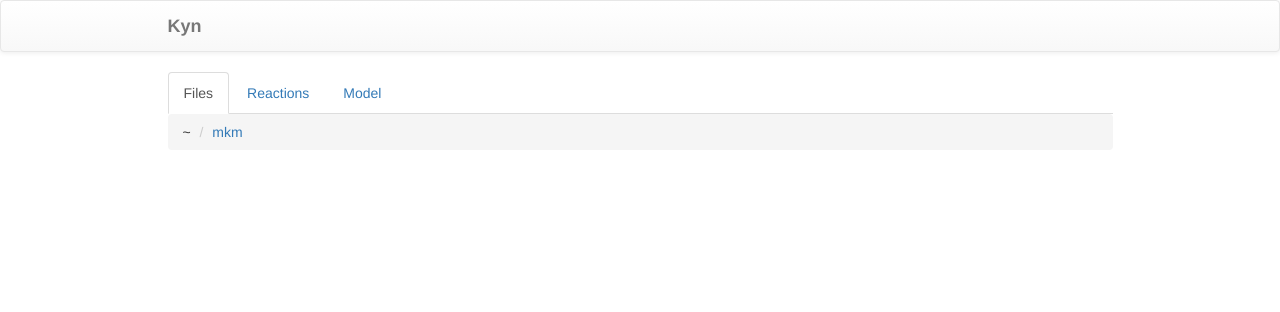
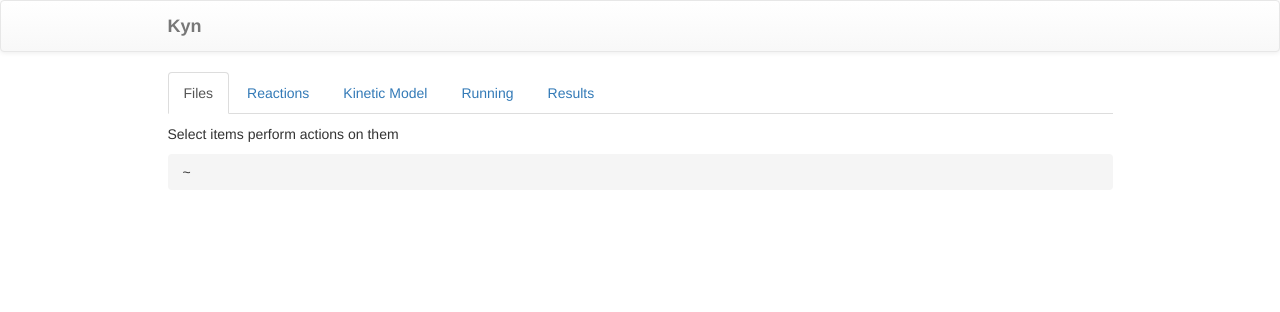
Before and after one commit to PytLab/scaks-hub, a Flask app: page / in a window 1280 px wide. Shown: the top 312 px of the page. Run offline with Flask 2, Linux system fonts and the light colour scheme; some libraries are stand-ins or nearby versions.

Commit message:
添加自定义样式

```diff
--- /dev/null
+++ b/app/static/css/kynetix.css
@@ -0,0 +1,14 @@
+/* Custom style definition for kynetix-webapp*/
+
+.with-margin-top {
+    margin-top: 10px;
+}
+
+.with-margin-bottom {
+    margin-bottom: 10px;
+}
+
+.with-margin {
+    margin-top: 10px;
+    margin-bottom: 10px;
+}
--- a/app/templates/base.html
+++ b/app/templates/base.html
@@ -7,6 +7,7 @@
 	{% block title %}{% endblock %}
 	<link href="../static/css/bootstrap.css" rel="stylesheet">
 	<link href="../static/css/bootstrap-theme.css" rel="stylesheet">
+	<link href="../static/css/kynetix.css" rel="stylesheet">
 </head>
 <body>
 	{% block navbar %}{% endblock %}
--- a/app/templates/filepath.html
+++ b/app/templates/filepath.html
@@ -1,13 +1,17 @@
 <!-- Bread crumb navigator for file location -->
-<div class="container">
+<div class="row">
+    <div class="col-md-1"></div>
+    <div class="col-md-10 with-margin">
+        Select items perform actions on them
+    </div>
+    <div class="col-md-1"></div>
+</div>
 <div class="row">
     <div class="col-md-1"></div>
     <div class="col-md-10">
         <div class="breadcrumb">
             <li><span class="fa fa-user">~</span></li>
-                <li><a href="/">mkm</a></li>
         </div>
     </div>
     <div class="col-md-1"></div>
 </div>
-</div>
--- a/app/templates/filesystem.html
+++ b/app/templates/filesystem.html
@@ -5,6 +5,8 @@
 {% endblock %}
 
 {% block content %}
+<div class="container">
 {% include "tabnav.html"%}
 {% include "filepath.html" %}
+</div>
 {% endblock %}
--- a/app/templates/tabnav.html
+++ b/app/templates/tabnav.html
@@ -1,14 +1,14 @@
 <!-- Navigator tabs -->
-<div class="container">
 <div class="row">
     <div class="col-md-1"></div>
     <div class="col-md-10">
         <ul class="nav nav-tabs">
             <li class="active"><a>Files</a></li>
             <li><a>Reactions</a></li>
-                <li><a>Model</a></li>
+            <li><a>Kinetic Model</a></li>
+            <li><a>Running</a></li>
+            <li><a>Results</a></li>
         </ul>
     </div>
     <div class="col-md-1"></div>
 </div>
-</div>
```
Lines whose indentation alone changed are shown as unchanged.
